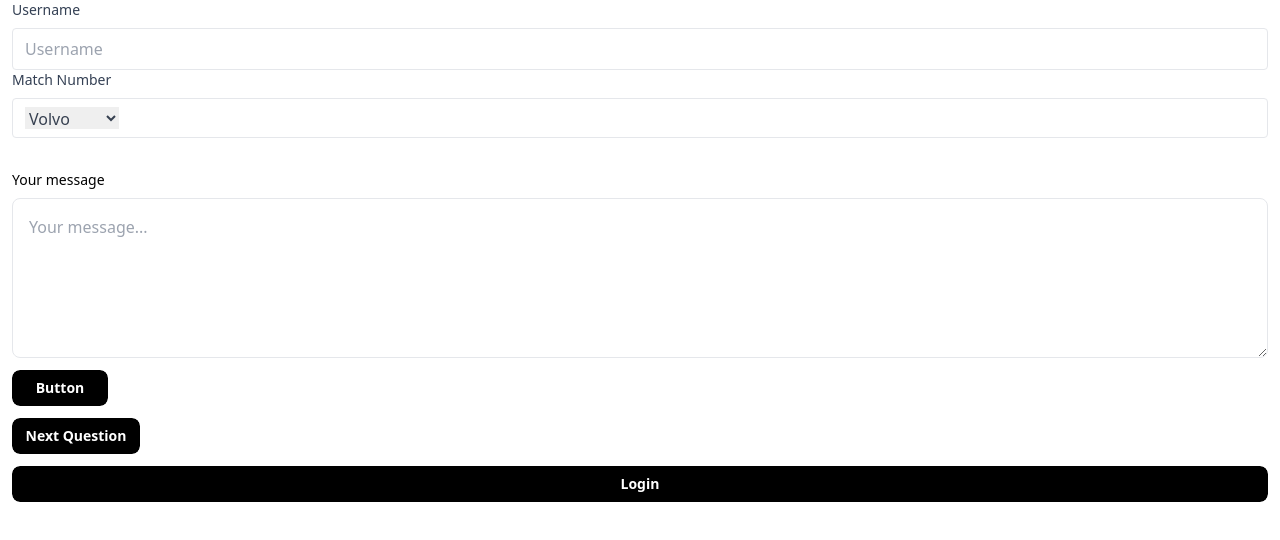
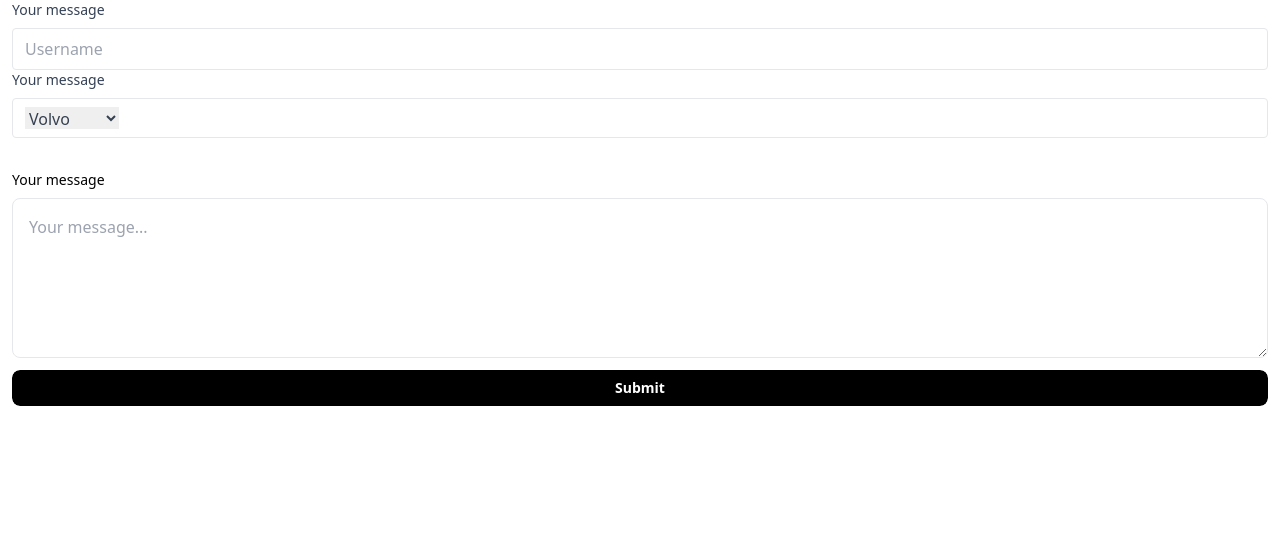
Before and after one commit to team4099/FalconScout, a React (Vite) app in the folder frontend/: page / in a window 1280 px wide. Shown: the top 540 px of the page. Built offline with nearby package versions, Linux system fonts and the light colour scheme.

Commit message:
fixed button setup

```diff
--- a/frontend/src/App.tsx
+++ b/frontend/src/App.tsx
@@ -3,9 +3,7 @@ import reactLogo from './assets/react.svg'
 import './App.css'
 import { DropdownTextInput, GenericTextInput } from "./components/inputs"
 import { GenericTextArea } from "./components/inputs"
-import { DarkButtonSmall } from "./components/buttons"
-import { DarkButtonMedium } from "./components/buttons"
-import { DarkButtonLarge} from "./components/buttons"
+import { DarkButton } from "./components/buttons"
 
 
 function App() {
@@ -17,9 +15,7 @@ function App() {
         <GenericTextArea/>
       </div>
       <div>
-        <DarkButtonSmall/>
-        <DarkButtonMedium/>
-        <DarkButtonLarge/>
+        <DarkButton text="Submit" route="todo"/>
       </div>
     </div>
   )
--- a/frontend/src/components/buttons/DarkButtonLarge.tsx
+++ b/frontend/src/components/buttons/DarkButton.tsx
@@ -1,14 +1,19 @@
-function DarkButtonLarge() {
+interface ButtonSetup {
+	text: string;
+	route: string;
+}
+
+function DarkButton(props: ButtonSetup) {
 
     return (
 
 		<div className="mx-3 my-3">
 			<button className="bg-black text-sm font-semibold outline w-full hover:outline-3 hover:outline-gray-300 text-white py-2 px-2 rounded-lg">
-                Login
+                { props.text }
             </button>
 		</div>
 
   	)
 }
 
-export default DarkButtonLarge
+export default DarkButton
--- a/frontend/src/components/buttons/DarkButtonMedium.tsx
+++ /dev/null
@@ -1,14 +0,0 @@
-function DarkButtonMedium() {
-
-    return (
-
-		<div className="mx-3 my-3">
-			<button className="bg-black text-sm font-semibold outline w-32 hover:outline-3 hover:outline-gray-300 text-white py-2 px-2 rounded-lg">
-                Next Question
-            </button>
-		</div>
-
-  	)
-}
-
-export default DarkButtonMedium
--- a/frontend/src/components/buttons/DarkButtonSmall.tsx
+++ /dev/null
@@ -1,14 +0,0 @@
-function DarkButtonSmall() {
-
-    return (
-
-		<div className="mx-3 my-3">
-			<button className="bg-black text-sm font-semibold w-24 outline hover:outline-3 hover:outline-gray-300 text-white py-2 px-2 rounded-lg">
-                Button
-            </button>
-		</div>
-
-  	)
-}
-
-export default DarkButtonSmall
--- a/frontend/src/components/buttons/index.ts
+++ b/frontend/src/components/buttons/index.ts
@@ -1,6 +1,2 @@
-import DarkButtonSmall from "./DarkButtonSmall";
-export {DarkButtonSmall}
-import DarkButtonMedium from "./DarkButtonMedium";
-export {DarkButtonMedium}
-import DarkButtonLarge from "./DarkButtonLarge";
-export {DarkButtonLarge}
+import DarkButton from "./DarkButton";
+export {DarkButton}
--- a/frontend/src/components/inputs/DropdownTextInput.tsx
+++ b/frontend/src/components/inputs/DropdownTextInput.tsx
@@ -3,7 +3,7 @@ function DropdownTextInput() {
     return (
         <div className="mx-3 mb-8">
             <label className="block text-[#344054] text-sm mb-2">
-                Match Number
+                Your message
             </label>
             <div className="flex appearance-none h-[40px] border border-color-[#D0D5DD] border-[1.5px] rounded w-full py-2 px-3 text-gray-700 leading-tight focus:outline-none focus:shadow-outline">
                 <select name="cars" id="cars" className="inline">
--- a/frontend/src/components/inputs/GenericTextInput.tsx
+++ b/frontend/src/components/inputs/GenericTextInput.tsx
@@ -4,7 +4,7 @@ function GenericTextInput() {
 
 		<div className="mx-3">
 			<label className="block text-[#344054] text-sm mb-2">
-				Username
+				Your message
 			</label>
 			<input className="appearance-none border border-color-[#D0D5DD] rounded w-full py-2 px-3 text-gray-700 focus:outline-none" id="username" type="text" placeholder="Username"></input>
 		</div>
```
Also changed, not shown: 2 other files (tests, documents, lock files or other folders).
